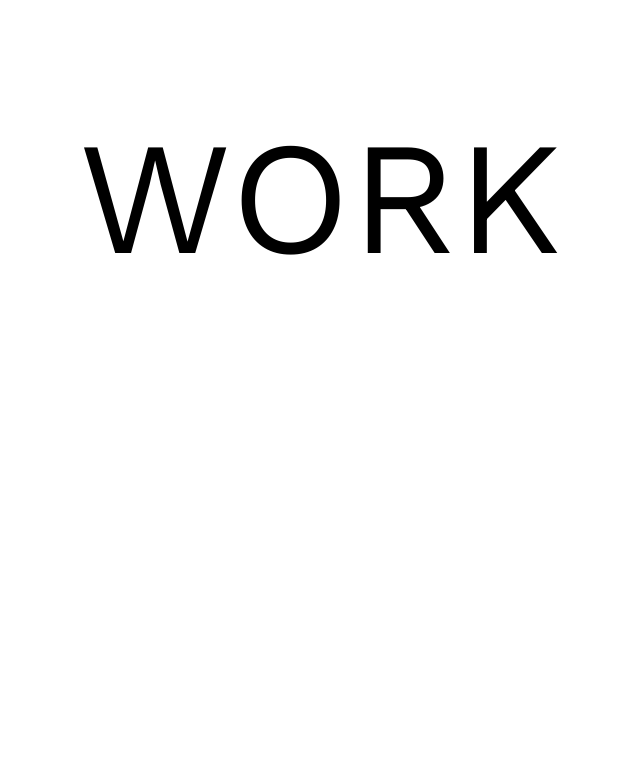
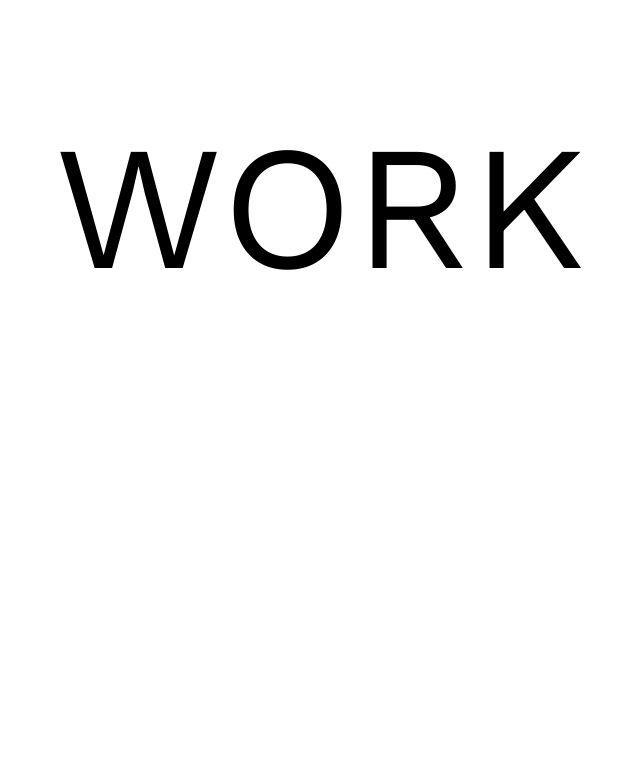
Before and after one commit to MercedesTh/CSS-Basic_Project_Portfolio, a plain HTML site: page index.html in a window 1280 px wide. Shown: the part 1368-2127 px from the top of the page, without its empty margins (320-960 px from the left). Drawn offline with nearby package versions, Linux system fonts and the light colour scheme.

Commit message:
header vh

```diff
--- a/assets/css/style.css
+++ b/assets/css/style.css
@@ -32,7 +32,7 @@ h1, h3{
 }
 
 h2, h4{
-    font-size: 10rem;
+    font-size: 11rem;
 }
 
 h3{
@@ -58,7 +58,7 @@ header, footer{
 /* HEADER */
 
 header{
-    height: 264.1vh;
+    height: 267.5vh;
 }
 
 header img{
```
